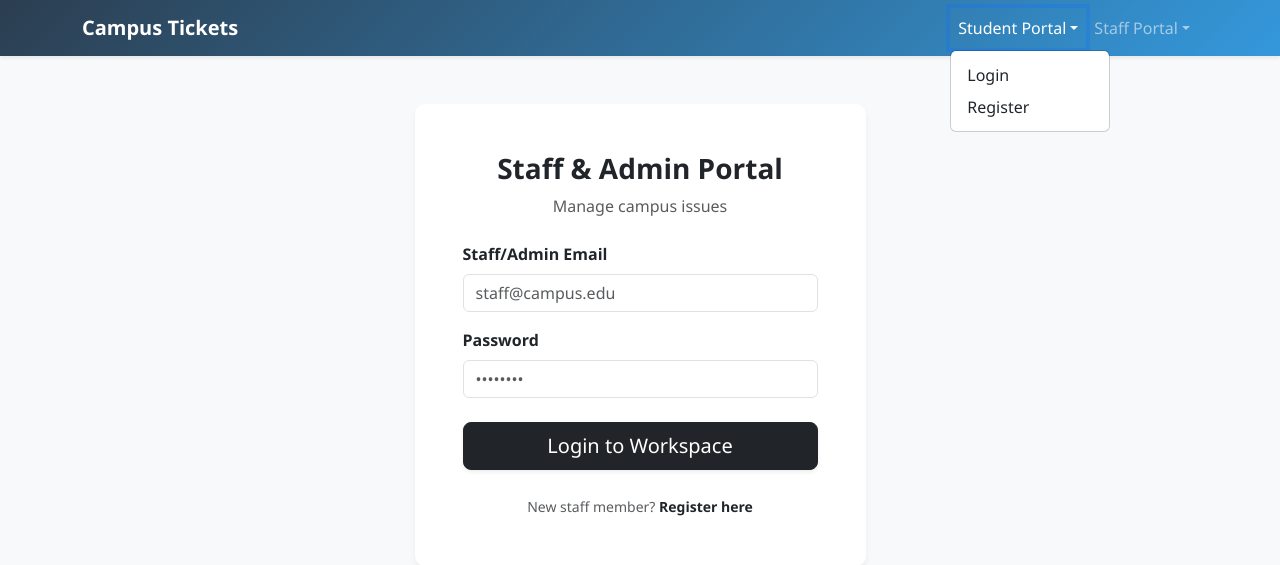
After one commit to TharunMurugesh/Campus-Care, a Flask app: page /staff/login in a window 1280 px wide, after a click on "Student Portal". The commit adds this page. Shown: the top 565 px of the page. Run offline with Flask 3, Linux system fonts and the light colour scheme.

Commit message:
Fixed login issues and added hover effects

```diff
--- a/app.py
+++ b/app.py
@@ -17,7 +17,7 @@ def login_required(f):
     def decorated_function(*args, **kwargs):
         if 'user_id' not in session:
             flash("Please log in to access this page.", "warning")
-            return redirect(url_for('login'))
+            return redirect(url_for('student_login'))
         return f(*args, **kwargs)
     return decorated_function
 
@@ -26,7 +26,7 @@ def role_required(role):
         @wraps(f)
         def decorated_function(*args, **kwargs):
             if 'user_id' not in session:
-                return redirect(url_for('login'))
+                return redirect(url_for('student_login'))
             if session.get('role') != role:
                 abort(403)
             return f(*args, **kwargs)
@@ -50,17 +50,59 @@ def index():
             return redirect(url_for('staff_dashboard'))
         elif role == 'superadmin':
             return redirect(url_for('superadmin_dashboard'))
-    return redirect(url_for('login'))
+    return redirect(url_for('student_login'))
 
 # --- Auth Routes ---
 
-@app.route('/login', methods=['GET', 'POST'])
-def login():
+@app.route('/student/login', methods=['GET', 'POST'])
+def student_login():
     if request.method == 'POST':
         email = request.form['email']
         password = request.form['password']
 
-        user = execute_query("SELECT * FROM users WHERE email = %s", (email,), fetch=True)
+        user = execute_query("SELECT * FROM users WHERE email = %s AND role = 'student'", (email,), fetch=True)
+
+        if user and check_password_hash(user['password_hash'], password):
+            session['user_id'] = user['id']
+            session['role'] = user['role']
+            session['name'] = user['name']
+
+            flash(f"Welcome back, {user['name']}!", "success")
+            return redirect(url_for('index'))
+        else:
+            flash("Invalid email or password for Student.", "danger")
+
+    return render_template('student_login.html')
+
+@app.route('/student/register', methods=['GET', 'POST'])
+def student_register():
+    if request.method == 'POST':
+        name = request.form['name']
+        email = request.form['email']
+        password = request.form['password']
+        role = 'student'
+        hashed_password = generate_password_hash(password)
+
+        try:
+            execute_query(
+                "INSERT INTO users (name, email, password_hash, role) VALUES (%s, %s, %s, %s)",
+                (name, email, hashed_password, role),
+                commit=True
+            )
+            flash("Registration successful! You can now log in.", "success")
+            return redirect(url_for('student_login'))
+        except Exception:
+            flash("Email already registered.", "danger")
+
+    return render_template('student_register.html')
+
+@app.route('/staff/login', methods=['GET', 'POST'])
+def staff_login():
+    if request.method == 'POST':
+        email = request.form['email']
+        password = request.form['password']
+
+        user = execute_query("SELECT * FROM users WHERE email = %s AND role IN ('staff', 'superadmin')", (email,), fetch=True)
 
         if user and check_password_hash(user['password_hash'], password):
             session['user_id'] = user['id']
@@ -71,39 +113,39 @@ def login():
             flash(f"Welcome back, {user['name']}!", "success")
             return redirect(url_for('index'))
         else:
-            flash("Invalid email or password.", "danger")
+            flash("Invalid email or password for Staff/Admin.", "danger")
 
-    return render_template('login.html')
+    return render_template('staff_login.html')
 
-@app.route('/register', methods=['GET', 'POST'])
-def register():
+@app.route('/staff/register', methods=['GET', 'POST'])
+def staff_register():
     if request.method == 'POST':
         name = request.form['name']
         email = request.form['email']
         password = request.form['password']
-
-        # Default registration is for students. Staff/Admins are managed by superadmin.
-        role = 'student'
+        department_id = request.form['department_id']
+        role = 'staff'
         hashed_password = generate_password_hash(password)
 
         try:
             execute_query(
-                "INSERT INTO users (name, email, password_hash, role) VALUES (%s, %s, %s, %s)",
-                (name, email, hashed_password, role),
+                "INSERT INTO users (name, email, password_hash, role, department_id) VALUES (%s, %s, %s, %s, %s)",
+                (name, email, hashed_password, role, department_id),
                 commit=True
             )
-            flash("Registration successful! You can now log in.", "success")
-            return redirect(url_for('login'))
-        except Exception as e:
+            flash("Staff account created successfully! You can now log in.", "success")
+            return redirect(url_for('staff_login'))
+        except Exception:
             flash("Email already registered.", "danger")
 
-    return render_template('register.html')
+    departments = execute_query("SELECT * FROM departments ORDER BY name", fetch=True, fetchall=True)
+    return render_template('staff_register.html', departments=departments)
 
 @app.route('/logout')
 def logout():
     session.clear()
     flash("You have been logged out.", "info")
-    return redirect(url_for('login'))
+    return redirect(url_for('student_login'))
 
 # --- Student Routes ---
 
@@ -111,12 +153,12 @@ def logout():
 @login_required
 @role_required('student')
 def student_dashboard():
-    user_id = session['user_id']
     tickets = execute_query(
-        "SELECT t.*, d.name as department_name FROM tickets t "
+        "SELECT t.*, d.name as department_name, u.name as student_name FROM tickets t "
         "JOIN departments d ON t.department_id = d.id "
-        "WHERE t.student_id = %s ORDER BY t.created_at DESC",
-        (user_id,), fetch=True, fetchall=True
+        "JOIN users u ON t.student_id = u.id "
+        "ORDER BY t.created_at DESC",
+        fetch=True, fetchall=True
     )
     return render_template('student_dashboard.html', tickets=tickets)
 
@@ -260,8 +302,6 @@ def ticket_details(id):
         abort(404)
 
     # Visibility checks
-    if role == 'student' and ticket['student_id'] != user_id:
-        abort(403)
     if role == 'staff' and ticket['department_id'] != session['department_id']:
         abort(403)
 
--- a/static/css/style.css
+++ b/static/css/style.css
@@ -7,13 +7,19 @@ body {
 
 /* Nav */
 .navbar {
-    background-color: #2c3e50 !important;
+    background: linear-gradient(135deg, #2c3e50, #3498db) !important;
 }
 
 /* Cards */
 .card {
     border-radius: 10px;
     box-shadow: 0 4px 6px rgba(0, 0, 0, 0.05) !important;
+    transition: transform 0.3s ease, box-shadow 0.3s ease;
+}
+
+.card:hover {
+    transform: translateY(-5px);
+    box-shadow: 0 10px 20px rgba(0, 0, 0, 0.1) !important;
 }
 
 /* Badges */
@@ -44,11 +50,23 @@ body {
 
 .clickable-row {
     cursor: pointer;
-    transition: background-color 0.2s;
+    transition: background-color 0.2s ease, border-left 0.2s ease;
+    border-left: 4px solid transparent;
 }
 
 .clickable-row:hover {
-    background-color: #f8f9fa !important;
+    background-color: #e9ecef !important;
+    border-left: 4px solid #3498db;
+}
+
+/* Buttons */
+.btn {
+    transition: transform 0.2s ease, box-shadow 0.2s ease;
+}
+
+.btn:hover {
+    transform: translateY(-2px);
+    box-shadow: 0 4px 8px rgba(0, 0, 0, 0.15);
 }
 
 /* Timeline */
--- a/templates/base.html
+++ b/templates/base.html
@@ -36,8 +36,20 @@
                         <li class="nav-item"><span class="nav-link text-white-50">Hello, {{ session.get('name') }}</span></li>
                         <li class="nav-item"><a class="nav-link btn btn-sm btn-outline-light ms-2" href="{{ url_for('logout') }}">Logout</a></li>
                     {% else %}
-                        <li class="nav-item"><a class="nav-link" href="{{ url_for('login') }}">Login</a></li>
-                        <li class="nav-item"><a class="nav-link" href="{{ url_for('register') }}">Register</a></li>
+                        <li class="nav-item dropdown">
+                            <a class="nav-link dropdown-toggle" href="#" role="button" data-bs-toggle="dropdown">Student Portal</a>
+                            <ul class="dropdown-menu">
+                                <li><a class="dropdown-item" href="{{ url_for('student_login') }}">Login</a></li>
+                                <li><a class="dropdown-item" href="{{ url_for('student_register') }}">Register</a></li>
+                            </ul>
+                        </li>
+                        <li class="nav-item dropdown">
+                            <a class="nav-link dropdown-toggle" href="#" role="button" data-bs-toggle="dropdown">Staff Portal</a>
+                            <ul class="dropdown-menu">
+                                <li><a class="dropdown-item" href="{{ url_for('staff_login') }}">Login</a></li>
+                                <li><a class="dropdown-item" href="{{ url_for('staff_register') }}">Register</a></li>
+                            </ul>
+                        </li>
                     {% endif %}
                 </ul>
             </div>
--- /dev/null
+++ b/templates/staff_login.html
@@ -0,0 +1,30 @@
+{% extends "base.html" %}
+
+{% block content %}
+<div class="row justify-content-center mt-5">
+    <div class="col-md-5">
+        <div class="card shadow-lg border-0 login-card staff-login-card">
+            <div class="card-body p-5">
+                <div class="text-center mb-4">
+                    <h3 class="fw-bold text-dark">Staff & Admin Portal</h3>
+                    <p class="text-muted">Manage campus issues</p>
+                </div>
+                <form method="POST" action="{{ url_for('staff_login') }}">
+                    <div class="mb-3">
+                        <label class="form-label fw-semibold">Staff/Admin Email</label>
+                        <input type="email" name="email" class="form-control" required placeholder="staff@campus.edu">
+                    </div>
+                    <div class="mb-4">
+                        <label class="form-label fw-semibold">Password</label>
+                        <input type="password" name="password" class="form-control" required placeholder="••••••••">
+                    </div>
+                    <button type="submit" class="btn btn-dark w-100 btn-lg shadow-sm">Login to Workspace</button>
+                </form>
+                <div class="text-center mt-4">
+                    <small class="text-muted">New staff member? <a href="{{ url_for('staff_register') }}" class="fw-bold text-decoration-none text-dark">Register here</a></small>
+                </div>
+            </div>
+        </div>
+    </div>
+</div>
+{% endblock %}
```
Also changed, not shown: templates/staff_register.html (added, +43 -0 lines), templates/student_dashboard.html (+8 -0 lines), templates/student_login.html (added, +30 -0 lines), templates/student_register.html (added, +34 -0 lines).
